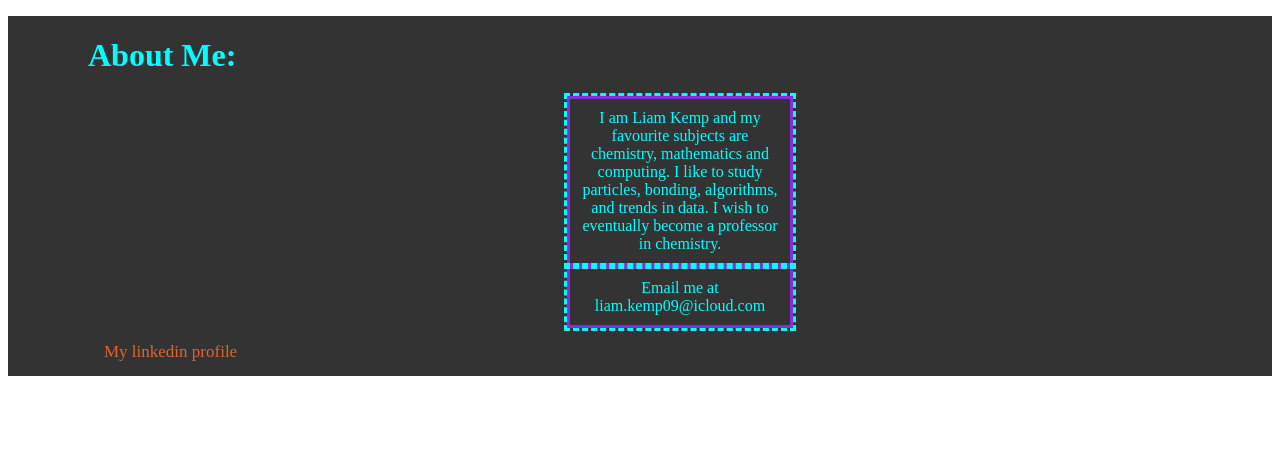
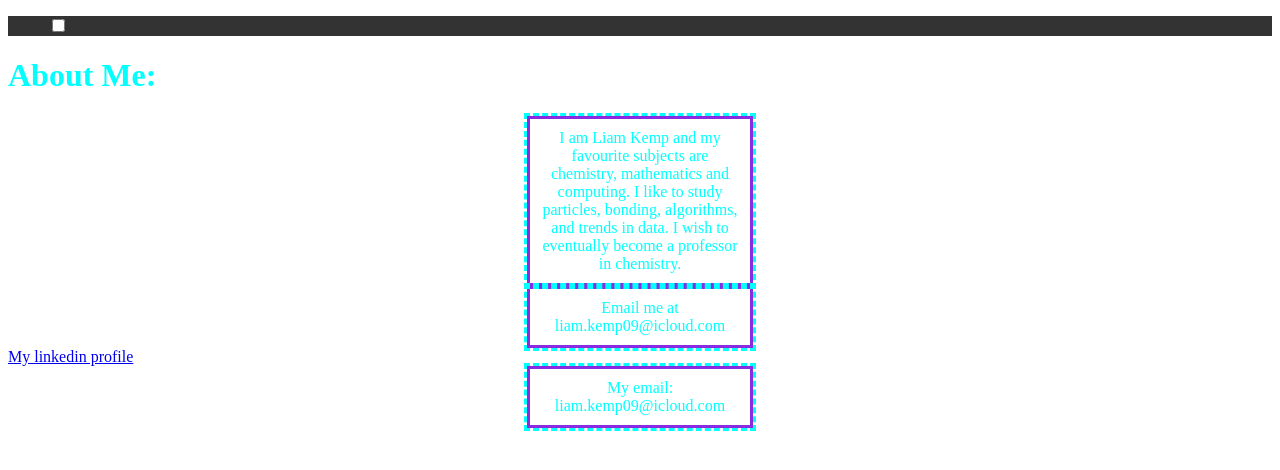
Before and after one commit to Player23thumb/My-website, a Flask app: template templates/about.html in a window 1280 px wide. Shown: the top 470 px of the page. Run offline with Flask 3, Linux system fonts and the light colour scheme; the template is opened without the code that fills it, so the values that code supplies are empty.

Commit message:
Refactor base.html structure and add footer

```diff
--- a/templates/base.html
+++ b/templates/base.html
@@ -6,13 +6,28 @@
   <title>{% block title %}Liam's website{% endblock %}</title>
 </head>
 <body>
+  <header>
     <ul class="topnav">
       {% for item in nav.top %}
       <div class="{{ 'active' if item.is_active else '' }}">
         <a href="{{ item.url }}">{{ item.label }}</a>
       </div>
       {% endfor %}
-  <ul>
+      <div>
+        <label class="switch">
+          <input type="checkbox" id="check">
+          <span class="slider round"></span>
+        </label>
+      </div>
+    </ul>
+  </header>
+  <main>
     {% block content %}{% endblock %}
+  </main>
+
+  <footer>
+    <p>My email: liam.kemp09@icloud.com</p>
+  </footer>
+  <script src="{{ url_for('static', filename='feedback.js') }}"></script>
 </body>
 </html>
```
Lines whose indentation alone changed are shown as unchanged.
